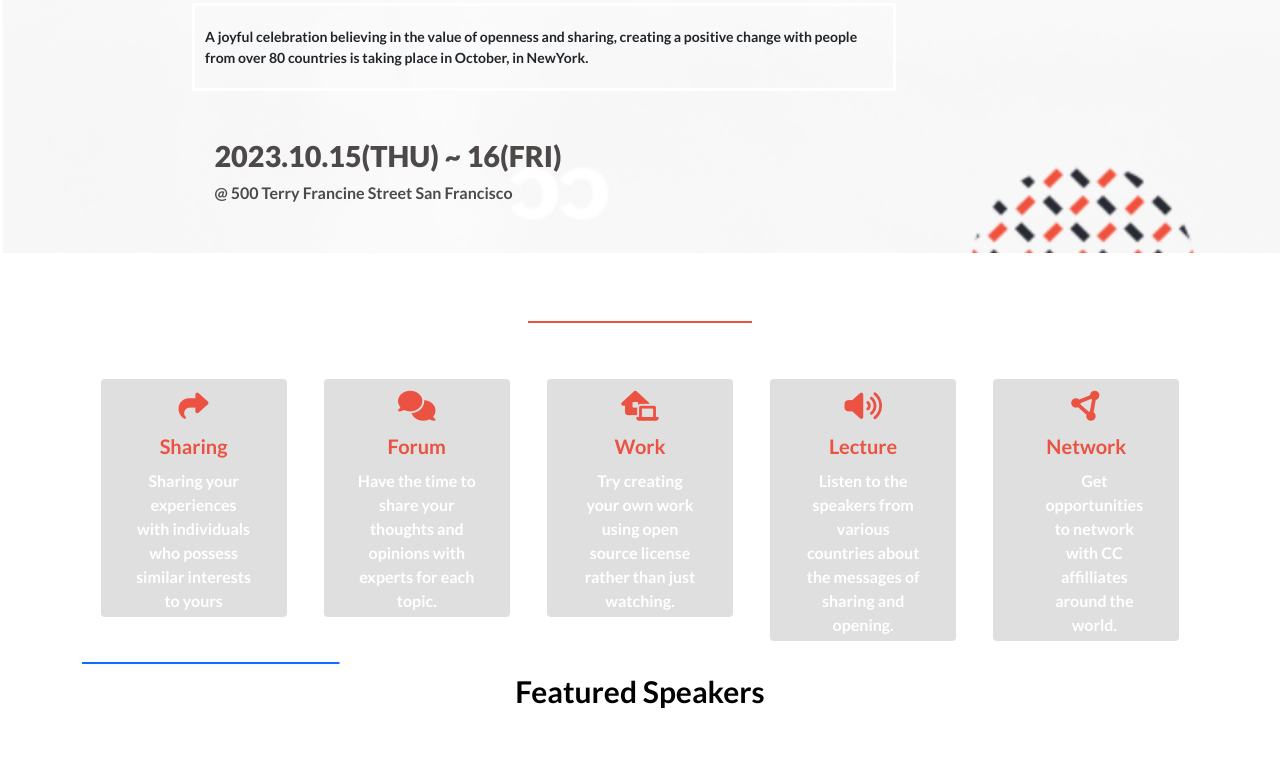
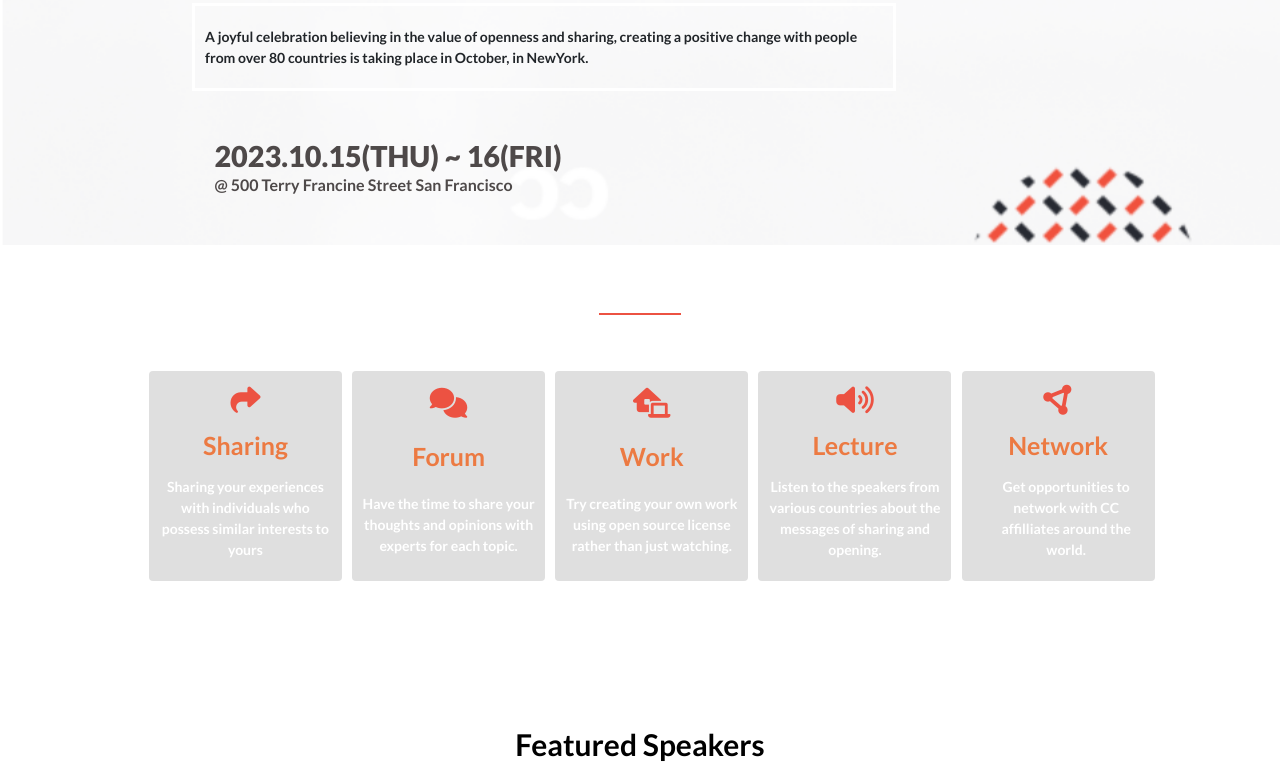
Before and after one commit to HtetWaiYan7191/capstone-project, a website: page main.html in a window 1280 px wide. Shown: the part 495-1267 px from the top of the page. Drawn offline with nearby package versions, Linux system fonts and the light colour scheme.

Commit message:
Style main-program section desktop version

```diff
--- a/desktop.css
+++ b/desktop.css
@@ -89,7 +89,7 @@
   #intro-header h3,
   h1,
   #date-time-container h4,
-  p {
+  #date-time-container p {
     width: 70%;
     margin: auto;
   }
@@ -122,4 +122,47 @@
   #date-time-container p {
     font-weight: 600;
   }
+
+  /* MAIN PROGRAM SECTION START  */
+  .line {
+    width: 8%;
+    margin: auto;
+  }
+
+  .main-program-desktop {
+    max-width: 1040px;
+  }
+  .item-container-wrapper {
+
+  }
+  .item-container {
+    width: 193px;
+    height: 210px;
+  }
+
+  .item-container:hover {
+    border: 4px solid #FFFFFF;
+    transition: all 0.4s ease;
+  }
+
+  .item-container p {
+    font-size: 14px;
+    padding: 0px;
+  }
+
+  .semi-title {
+    font-size:  1.5625rem;
+  }
+
+  .see-program-text-container h5 {
+    font-size: 14px;
+    text-align: center;
+    margin: 4rem auto 0rem auto ;
+    padding-bottom: 4rem;
+    font-weight: 600;
+  }
+  .see-program-text-container a {
+    text-decoration: underline;
+    text-decoration-color: #fff;
+  }
 }
--- a/mobile.css
+++ b/mobile.css
@@ -178,7 +178,7 @@
 
   .semi-title {
     font-size: 20px;
-    color: var(--theme-color);
+    color: var(--subtheme-color);
   }
 
   #join-button {
```
